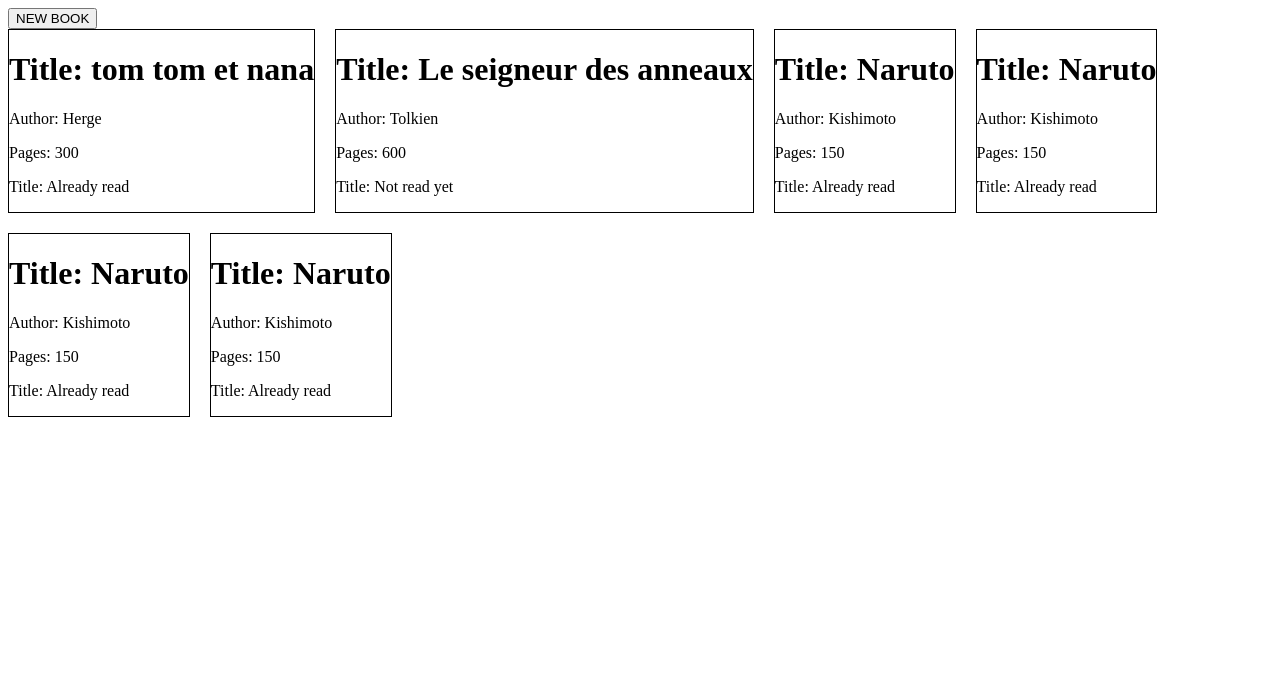
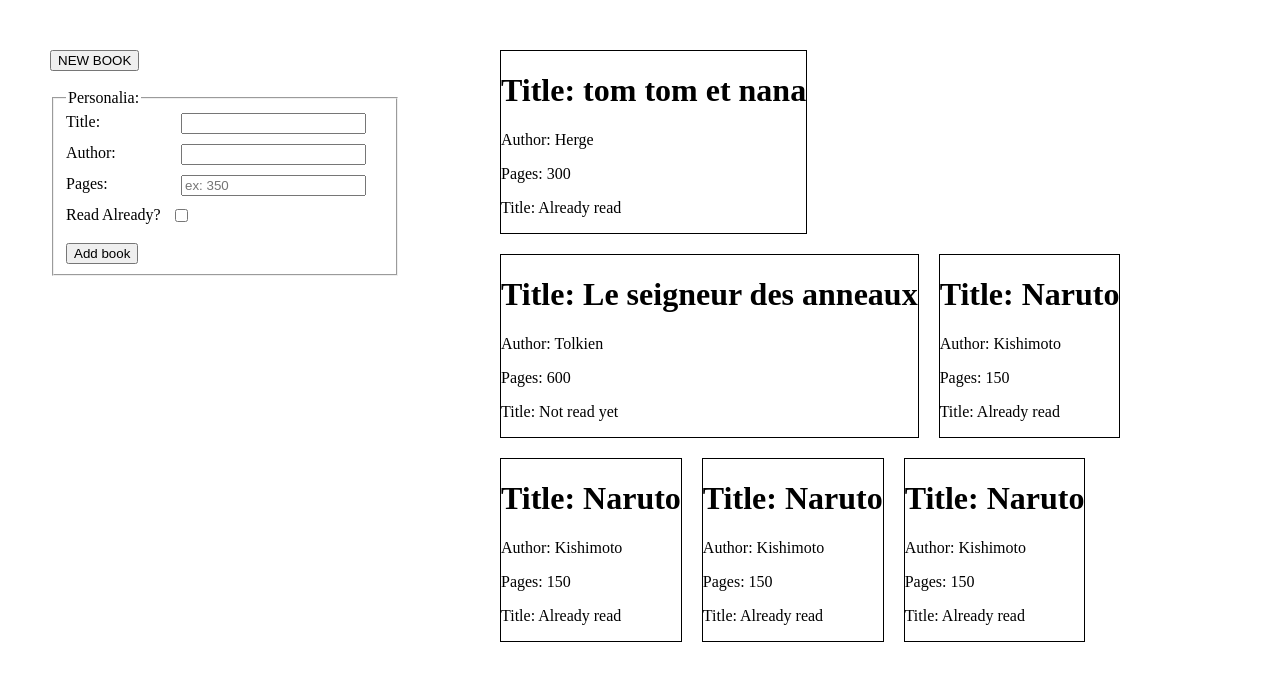
Before and after one commit to JasonOCat/TOP-Library, a plain HTML site: page index.html in a window 1280 px wide. Drawn offline with Linux system fonts and the light colour scheme.

Commit message:
Add form to add book

```diff
--- /dev/null
+++ b/css/styles.css
@@ -0,0 +1,42 @@
+
+body {
+  margin: 50px;
+}
+
+.container {
+  display: grid;
+  grid-template-columns: 450px 1fr;;
+}
+
+.books {
+  display: flex;
+  flex-wrap: wrap;
+  gap: 20px;
+}
+
+
+
+.card {
+  border: 1px solid black;
+}
+
+form {
+  width: 350px;
+}
+
+.input-container {
+  display: flex;
+  flex-direction: column;
+  width: 300px;
+  gap: 10px;
+}
+
+.input-container div {
+  display: flex;
+  justify-content: space-between;
+  gap: 10px;
+}
+
+.input-container div:last-child {
+  justify-content: start;
+}
--- a/index.html
+++ b/index.html
@@ -2,15 +2,55 @@
 <html lang="en">
   <head>
     <meta charset="utf-8"/>
-    <title>Form validation: Task 1</title>
-    <link rel="stylesheet" href="styles.css">
+    <title>TOP Library</title>
+    <link rel="stylesheet" href="css/styles.css">
     <script src="js/javascript.js" defer></script>
 
   </head>
 
   <body>
 
-    <button onclick="addBookToLibrary()">NEW BOOK</button>
+
+
+
+    <div class="container">
+      <div>
+        <button onclick="addBookToLibrary()">NEW BOOK</button>
+        <br>
+        <br>
+        <form >
+          <fieldset>
+            <legend>Personalia:</legend>
+            <div class="input-container">
+              <div>
+                <label for="title">Title:</label>
+                <input type="text" id="title" name="title">
+              </div>
+              <div>
+                <label for="author">Author:</label>
+                <input type="text" id="author" name="author">
+              </div>
+              <div>
+                <label for="pages">Pages:</label>
+                <input type="number" id="pages" name="pages" placeholder="ex: 350">
+              </div>
+              <div>
+                <label for="read">Read Already?</label>
+                <input type="checkbox" id="read" name="read">
+              </div>
+            </div>
+            <br>
+            <input type="button" id="addBook" name="addBook" value="Add book">
+          </fieldset>
+        </form>
+      </div>
+      <div class="main-content">
+
+      </div>
+    </div>
+
+
+    <br>
 
 
 
--- a/js/javascript.js
+++ b/js/javascript.js
@@ -1,4 +1,5 @@
 const paraBooks = document.querySelector('.books');
+const mainContent = document.querySelector('.main-content');
 
 let bookDiv;
 let para;
@@ -47,7 +48,7 @@
 
     });
 
-    document.body.appendChild(bookTable);
+    mainContent.appendChild(bookTable);
 }
 
 
--- a/styles.css
+++ /dev/null
@@ -1,9 +0,0 @@
-.books {
-  display: flex;
-  flex-wrap: wrap;
-  gap: 20px;
-}
-
-.card {
-  border: 1px solid black;
-}
```
